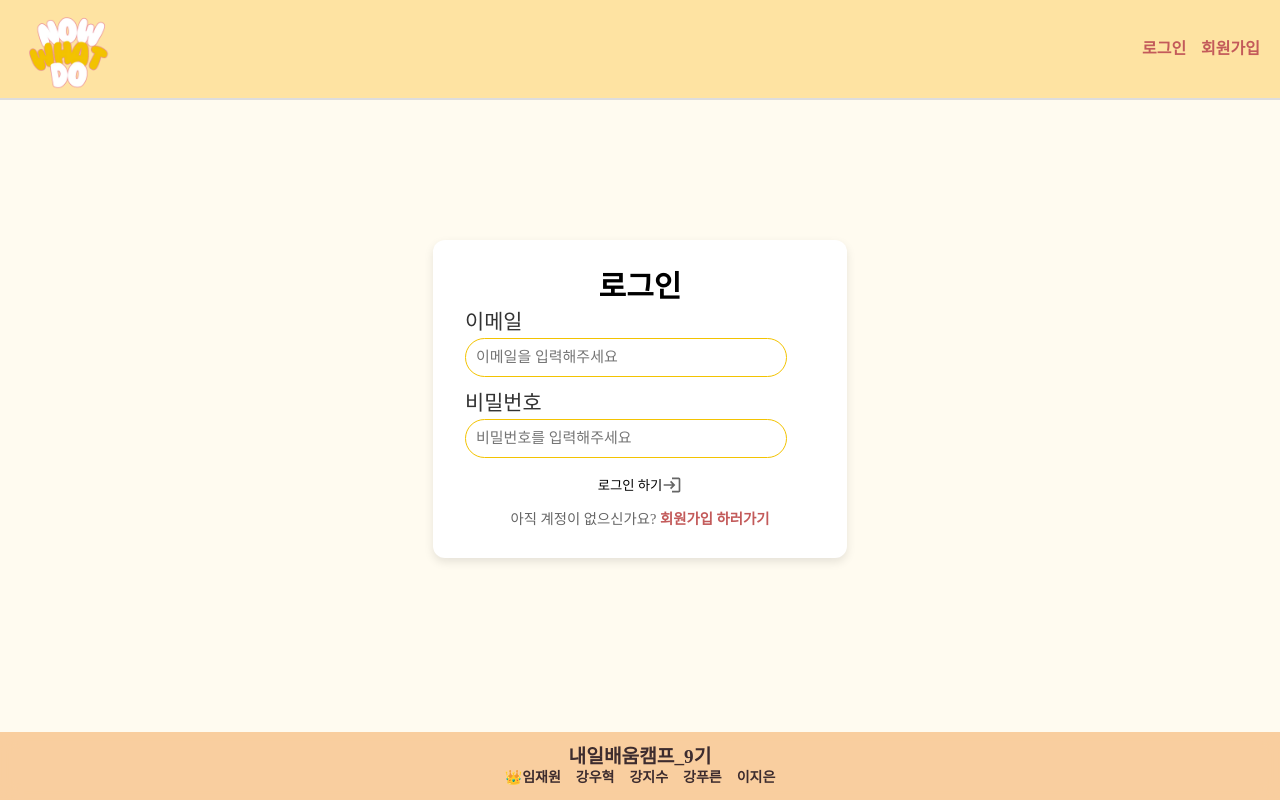
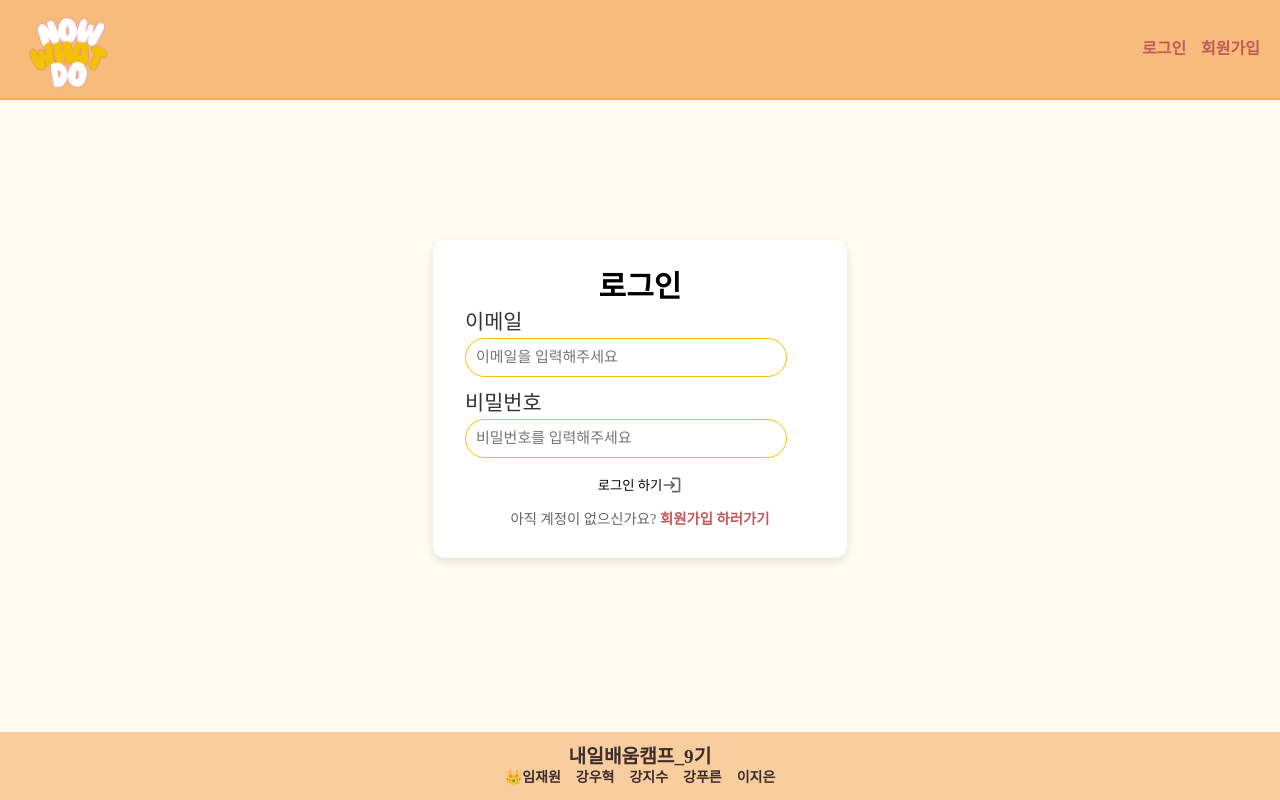
Before and after one commit to ImJaeOne/nbc-newsfeed, a React (Vite) app: page /login in a window 1280 px wide. Built offline with nearby package versions, Linux system fonts and the light colour scheme; no server answers; a web font is replaced by a local one.

Commit message:
refact: header 색 조정 및

```diff
--- a/src/style/StLayout/Header.style.jsx
+++ b/src/style/StLayout/Header.style.jsx
@@ -20,7 +20,7 @@ S.HeaderContainer = styled.header`
   align-items: center;
   padding: 0 20px;
   background-color: ${({ theme }) => theme.colors.nav_background_color};
-  border-bottom: 2px solid #ddd;
+  border-bottom: 2px solid #f9a751;
   z-index: 1000; /* ✅ 다른 요소 위에 배치 */
   box-sizing: border-box;
 `;
--- a/src/style/theme.js
+++ b/src/style/theme.js
@@ -1,6 +1,6 @@
 export const theme = {
   colors: {
-    nav_background_color: '#FEE3A2',
+    nav_background_color: '#F7BB7C',
     body_background_color: '#FFFBF0',
     modal_background_color: '',
     button_color: '',
```
